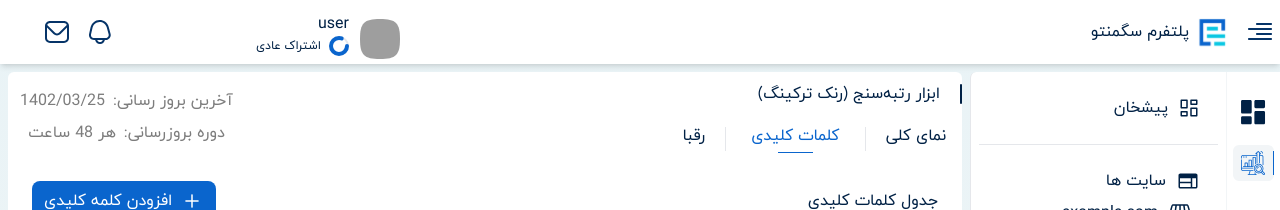
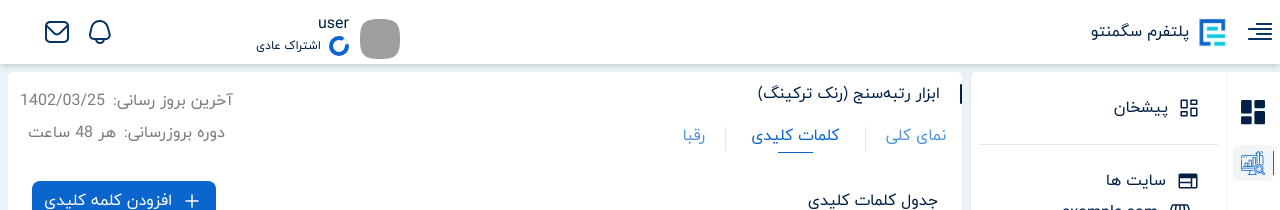
Before and after one commit to xaankoow/segmento-nuxt, a Nuxt app: page /rank-tracker/keyword in a window 1280 px wide. Shown: the top 210 px of the page. Built offline with nearby package versions, Linux system fonts and the light colour scheme; grey boxes are pictures that could not be loaded.

Commit message:
disable rank-tracker pages except keyword

```diff
--- a/components/Tab/Item.vue
+++ b/components/Tab/Item.vue
@@ -1,5 +1,5 @@
 <template>
-    <div class="flex flex-col gap-1 px-2 py-1 cursor-pointer rounded-sm hover:shadow-sm" :class="active ? 'text-primary' : 'text-base-content'">
+    <div class="flex flex-col gap-1 px-2 py-1 rounded-sm hover:opacity-90 text-primary" :class="active ? 'opacity-100' : 'opacity-70'">
         <span>{{ title }}</span>
         <hr class="w-2/5 mx-auto" :class="active ? 'border-primary' : 'border-transparent'"/>
     </div>
--- a/pages/rank-tracker/competitors.vue
+++ b/pages/rank-tracker/competitors.vue
@@ -24,9 +24,9 @@
 
         <!-- Tabs -->
         <div class="flex flex-row items-center gap-3 px-2 py-1">
-          <NuxtLink to="/rank-tracker/overview"
+          <span class="cursor-pointer opacity-70" to="/rank-tracker/overview"
             ><TabItem :title="tabs[0]" :active="false"
-          /></NuxtLink>
+          /></span>
 
           <span class="border-r h-full">&nbsp;</span>
           <NuxtLink to="/rank-tracker/keyword"
@@ -34,9 +34,9 @@
           /></NuxtLink>
 
           <span class="border-l h-full">&nbsp;</span>
-          <NuxtLink to="/rank-tracker/competitors">
+          <span class="cursor-pointer opacity-70" to="/rank-tracker/competitors">
             <TabItem :title="tabs[2]" :active="true" />
-          </NuxtLink>
+          </span>
         </div>
       </div>
 
@@ -607,6 +607,10 @@
 <script setup>
 import Config from "../../composables/Config";
 
+onBeforeMount(() => {
+  navigateTo('/rank-tracker/keyword');
+})
+
 const current_page = "pages/rank-tracker/competitors";
 const series = [
   {
--- a/pages/rank-tracker/keyword.vue
+++ b/pages/rank-tracker/keyword.vue
@@ -21,12 +21,12 @@
             {{ config.__(`pages/rank-tracker/header/title`.split("/")) }}
           </span>
         </div>
+
         <!-- Tabs -->
-
         <div class="flex flex-row items-center gap-3 px-2 py-1">
-          <NuxtLink to="/rank-tracker/overview"
+          <span class="cursor-not-allowed" to="/rank-tracker/overview"
             ><TabItem :title="tabs[0]" :active="false"
-          /></NuxtLink>
+          /></span>
 
           <span class="border-r h-full">&nbsp;</span>
           <NuxtLink to="/rank-tracker/keyword"
@@ -34,9 +34,9 @@
           /></NuxtLink>
 
           <span class="border-l h-full">&nbsp;</span>
-          <NuxtLink to="/rank-tracker/competitors">
+          <span class="cursor-not-allowed" to="/rank-tracker/competitors">
             <TabItem :title="tabs[2]" :active="false" />
-          </NuxtLink>
+          </span>
         </div>
       </div>
       <!-- update title -->
@@ -1117,7 +1117,6 @@
   </div>
 </template>
 <script setup>
-import Vue3PersianDatetimePicker from "vue3-persian-datetime-picker";
 import Config from "../../composables/Config";
 
 const date = ref("1402/03/25");
--- a/pages/rank-tracker/overview.vue
+++ b/pages/rank-tracker/overview.vue
@@ -23,19 +23,19 @@
         </div>
         <!-- Tabs -->
         <div class="flex flex-row items-center gap-3 px-2 py-1">
-          <NuxtLink to="/rank-tracker/overview"
-            ><TabItem :title="tabs[0]" :active="true"
-          /></NuxtLink>
+          <span class="cursor-wait" to="/rank-tracker/overview"
+            ><TabItem :title="tabs[0]" :active="false"
+          /></span>
 
           <span class="border-r h-full">&nbsp;</span>
           <NuxtLink to="/rank-tracker/keyword"
-            ><TabItem :title="tabs[1]" :active="false"
+            ><TabItem :title="tabs[1]" :active="true"
           /></NuxtLink>
 
           <span class="border-l h-full">&nbsp;</span>
-          <NuxtLink to="/rank-tracker/competitors">
+          <span class="cursor-wait" to="/rank-tracker/competitors">
             <TabItem :title="tabs[2]" :active="false" />
-          </NuxtLink>
+          </span>
         </div>
       </div>
       <!-- update title -->
@@ -1465,6 +1465,10 @@
 import Vue3PersianDatetimePicker from "vue3-persian-datetime-picker";
 import Config from "../../composables/Config";
 
+onBeforeMount(() => {
+  navigateTo('/rank-tracker/keyword');
+})
+
 const current_page = "pages/rank-tracker/overview";
 const config = new Config();
 const date = ref("1402/03/25");
```
